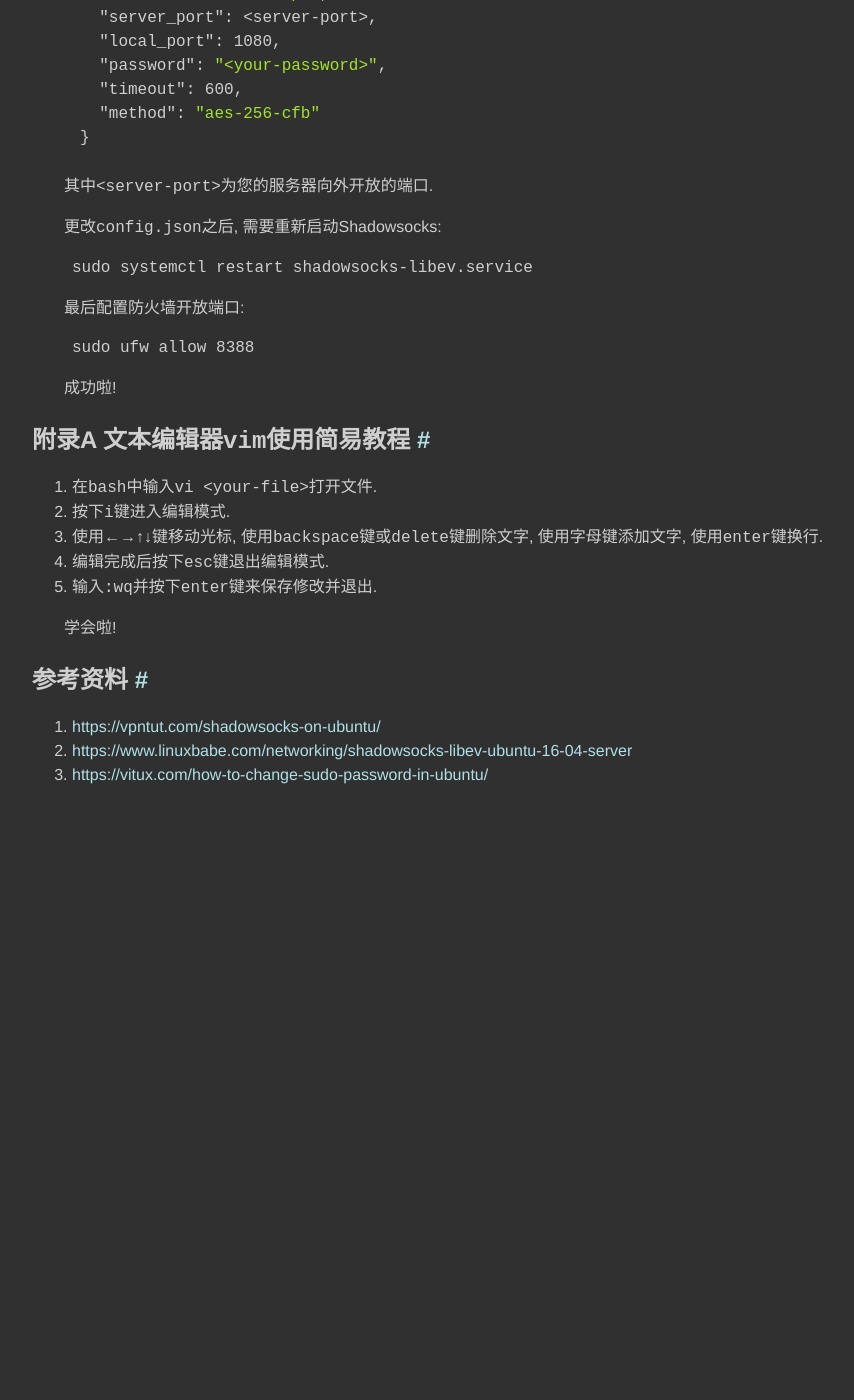
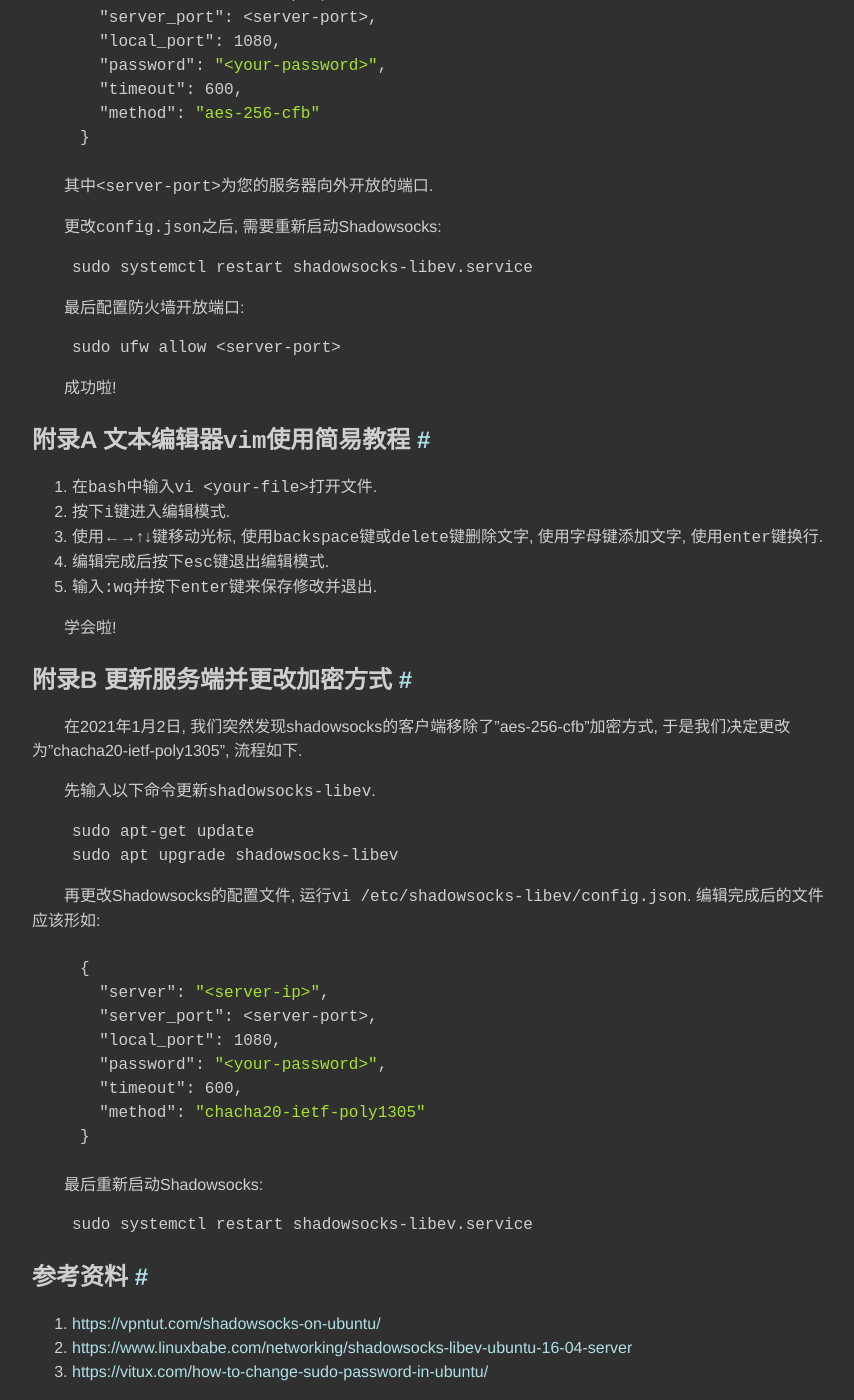
Before and after one commit to NotoOotori/notoootori.github.io, a Jekyll site: the page built from _posts/2019-09-21-Ubuntu18-04搭建VPN服务器.md, in a window 1280 px wide and 1400 px high, scrolled down 811 px. Shown: the whole window, without its empty margins (208-1062 px from the left). Built offline with Jekyll 4.4.1, drawn with Linux system fonts in a browser that asks for light colours; before the commit the page ends 1614 px from its top, so only the background shows below that.

Commit message:
docs: modify an old post

```diff
--- a/_posts/2019-09-21-Ubuntu18-04搭建VPN服务器.md
+++ b/_posts/2019-09-21-Ubuntu18-04搭建VPN服务器.md
@@ -49,7 +49,7 @@
 最后配置防火墙开放端口:
 
 {% highlight ubuntu %}
-sudo ufw allow 8388
+sudo ufw allow <server-port>
 {% endhighlight %}
 
 成功啦!
@@ -64,6 +64,36 @@
 
 学会啦!
 
+## 附录B 更新服务端并更改加密方式
+
+在2021年1月2日, 我们突然发现shadowsocks的客户端移除了"aes-256-cfb"加密方式, 于是我们决定更改为"chacha20-ietf-poly1305", 流程如下.
+
+先输入以下命令更新`shadowsocks-libev`.
+
+{% highlight ubuntu %}
+sudo apt-get update
+sudo apt upgrade shadowsocks-libev
+{% endhighlight %}
+
+再更改Shadowsocks的配置文件, 运行`vi /etc/shadowsocks-libev/config.json`. 编辑完成后的文件应该形如:
+
+{% highlight json %}
+{
+  "server": "<server-ip>",
+  "server_port": <server-port>,
+  "local_port": 1080,
+  "password": "<your-password>",
+  "timeout": 600,
+  "method": "chacha20-ietf-poly1305"
+}
+{% endhighlight %}
+
+最后重新启动Shadowsocks:
+
+{% highlight ubuntu %}
+sudo systemctl restart shadowsocks-libev.service
+{% endhighlight %}
+
 ## 参考资料
 
 1. <https://vpntut.com/shadowsocks-on-ubuntu/>
```
